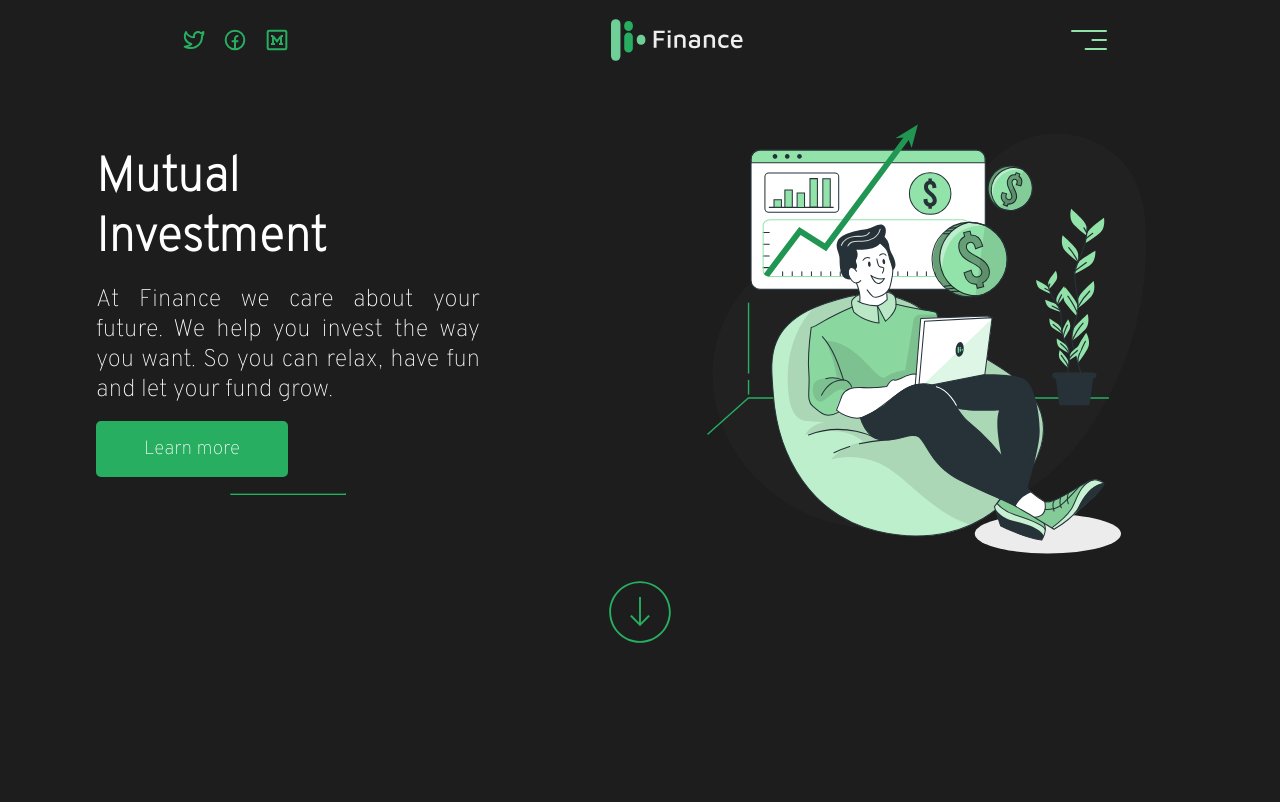
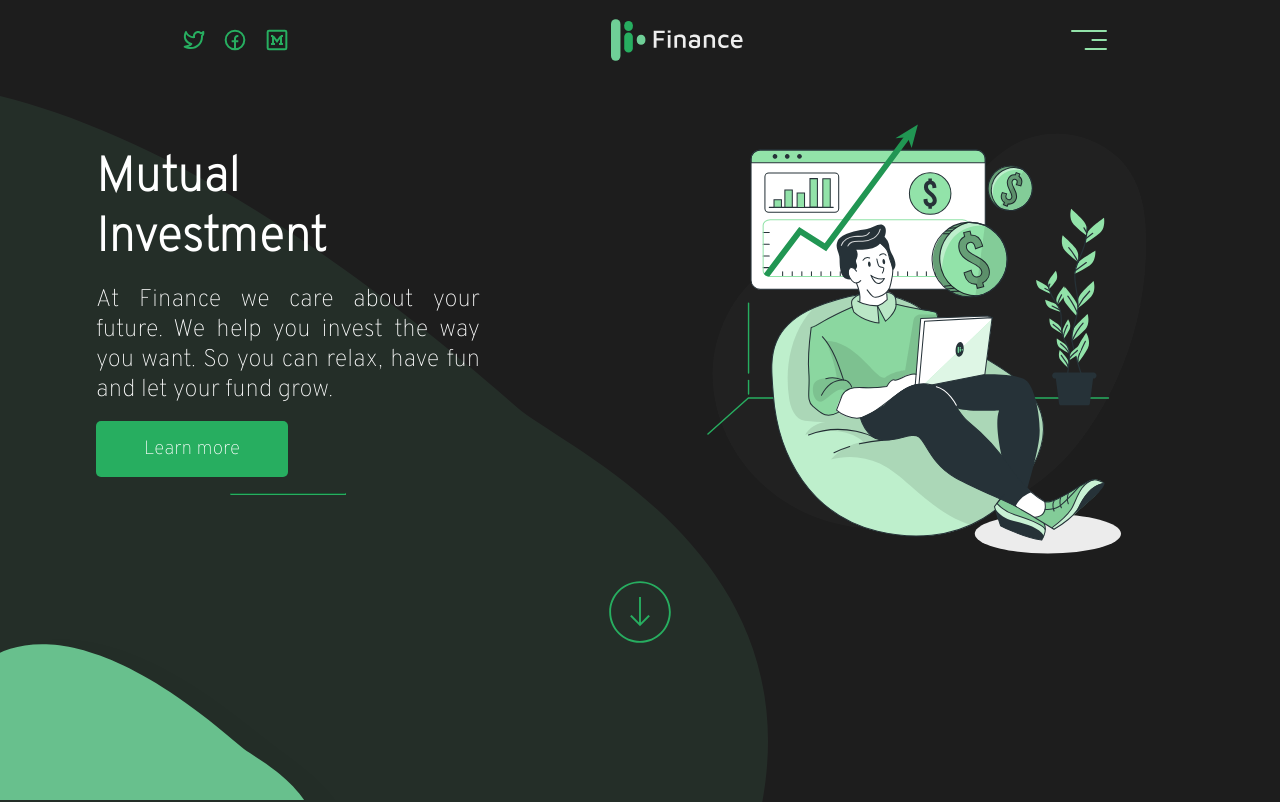
Before and after one commit to matheustkaczyk/finance-landingpage, a React app: page / in a window 1280 px wide. Shown: the top 802 px of the page. Built offline with nearby package versions, Linux system fonts and the light colour scheme; the HTML template or start-up script is replaced by a standard one.

Commit message:
feat: background images configurados

```diff
--- a/src/App.scss
+++ b/src/App.scss
@@ -3,6 +3,7 @@ $btnColor: #27AE60;
 
 body {
   background-color: $darkmode;
+  overflow: hidden;
 }
 
 header {
@@ -24,6 +25,22 @@ header {
 .hero {
   width: 100vw;
   height: 90vh;
+
+  .background-dark {
+    position: absolute;
+    left: 0;
+    top: 50;
+    width: 60%;
+    opacity: 0.1;
+    z-index: -999;
+  }
+
+  .background {
+    position: absolute;
+    bottom: 0;
+    left: 0;
+    width: 30%;
+  }
 
   .hero-content {
     display: flex;
--- a/src/pages/Hero/index.jsx
+++ b/src/pages/Hero/index.jsx
@@ -1,11 +1,15 @@
 import Header from "../../components/Header";
 import arrow from '../../assets/arrow-down-icon.svg';
 import heroImg from '../../assets/hero-img.svg';
+import backgroundDark from '../../assets/background-dark-img.svg';
+import background from '../../assets/background-img.svg';
 
 const Hero = () => {
   return (
     <div className="hero">
       <Header />
+      <img src={backgroundDark} alt="background dark" className="background-dark" />
+      <img src={background} alt="background" className="background" />
       <div className="hero-content">
         <div className="hero-infos">
           <h1>Mutual Investment</h1>
```
